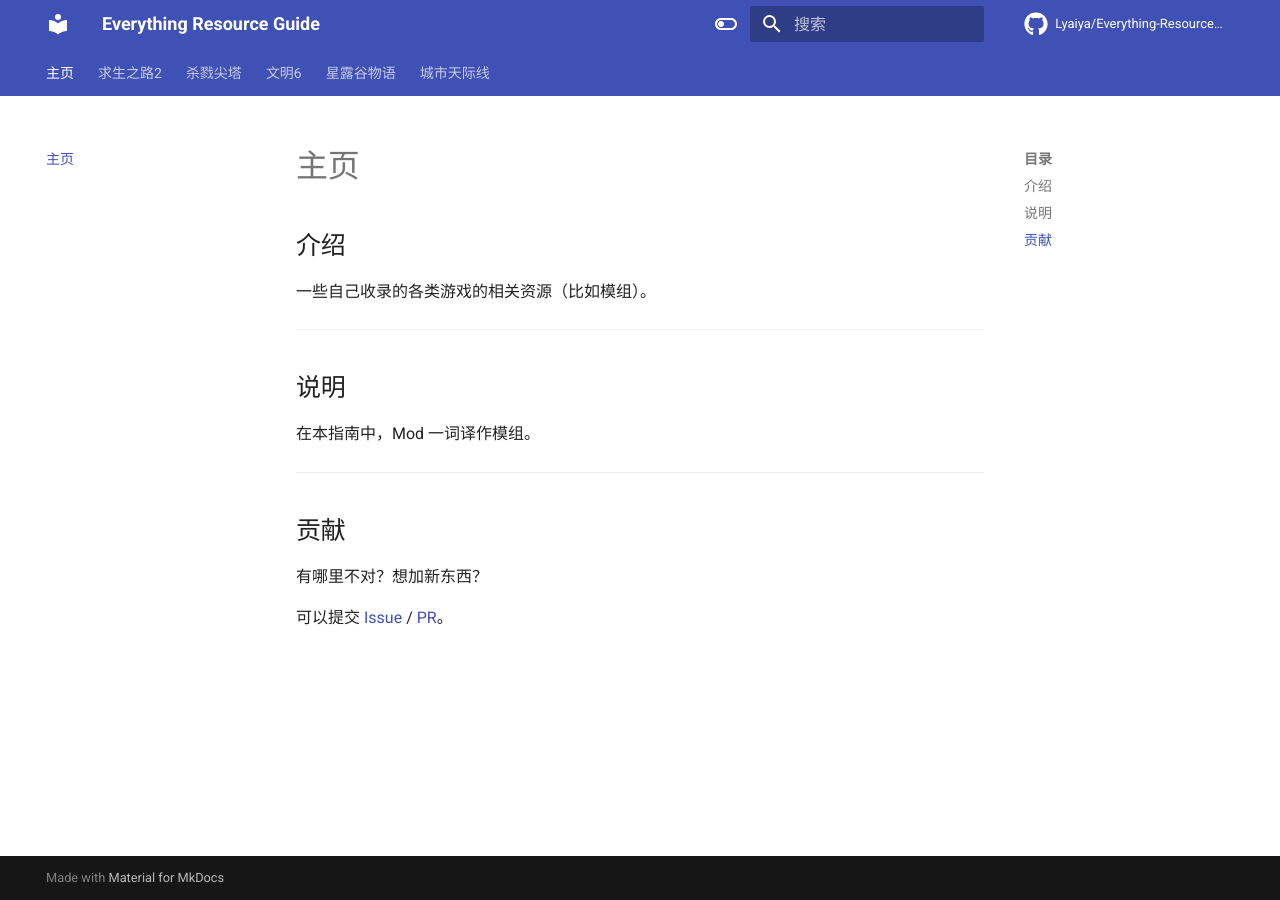
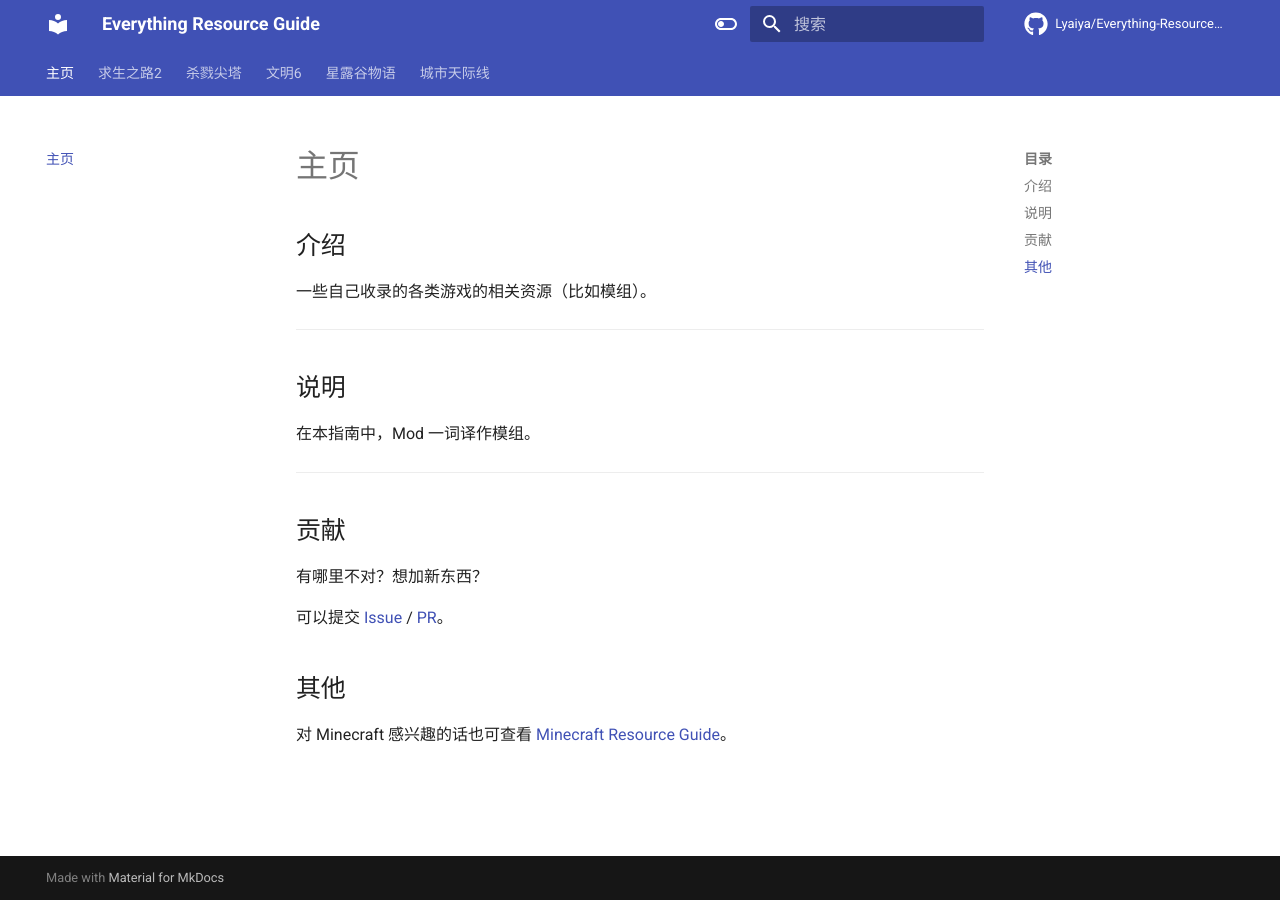
Before and after one commit to Lyaiya/Everything-Resource-Guide, an MkDocs documentation site: the page built from docs/index.md, in a window 1280 px wide. Built offline with MkDocs 1.6.1 and Material for MkDocs 9.7.7, drawn with Linux system fonts in a browser that asks for light colours; comment, search, counter and statistics services are not loaded.

Commit message:
Update index.md

```diff
--- a/docs/index.md
+++ b/docs/index.md
@@ -17,3 +17,7 @@
 有哪里不对？想加新东西？
 
 可以提交 [Issue](https://github.com/Lyaiya/Everything-Resource-Guide/issues) / [PR](https://github.com/Lyaiya/Everything-Resource-Guide/pulls)。
+
+## 其他
+
+对 Minecraft 感兴趣的话也可查看 [Minecraft Resource Guide](https://lyaiya.github.io/Minecraft-Resource-Guide/)。
```
